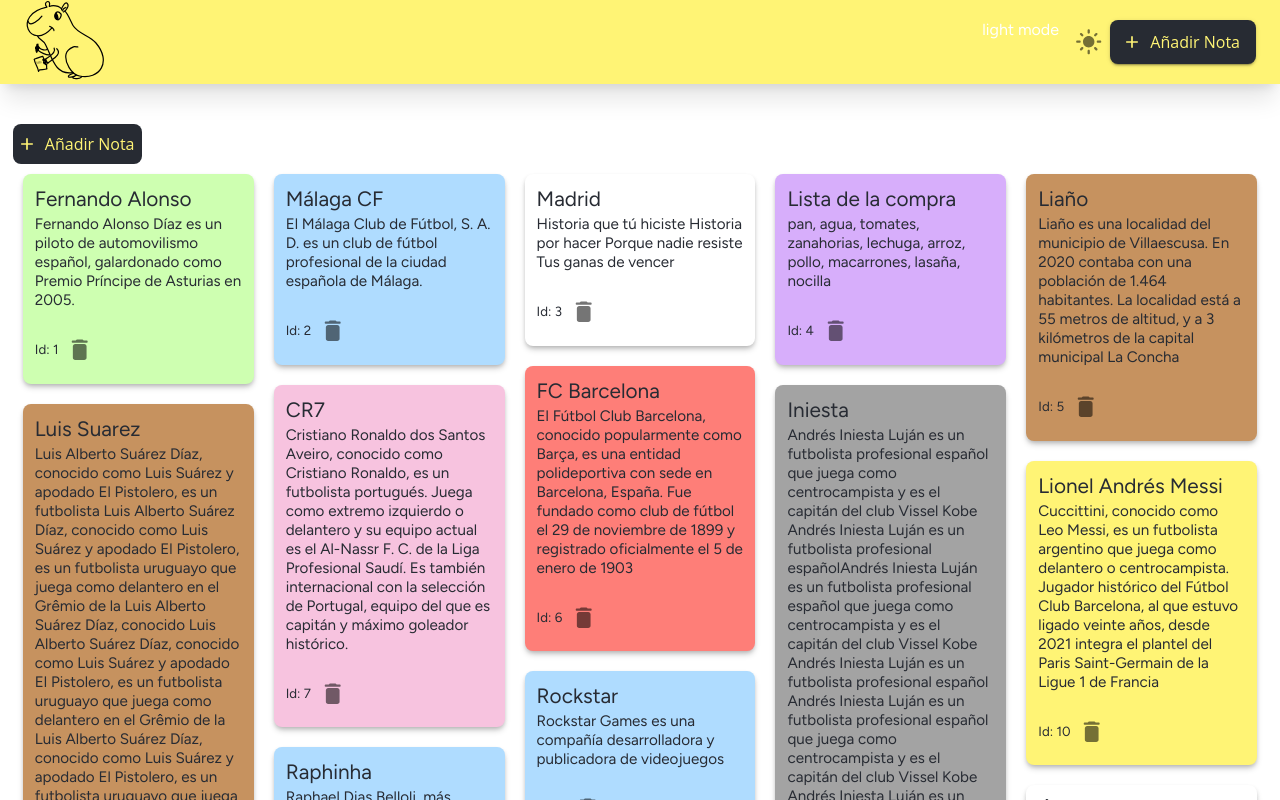
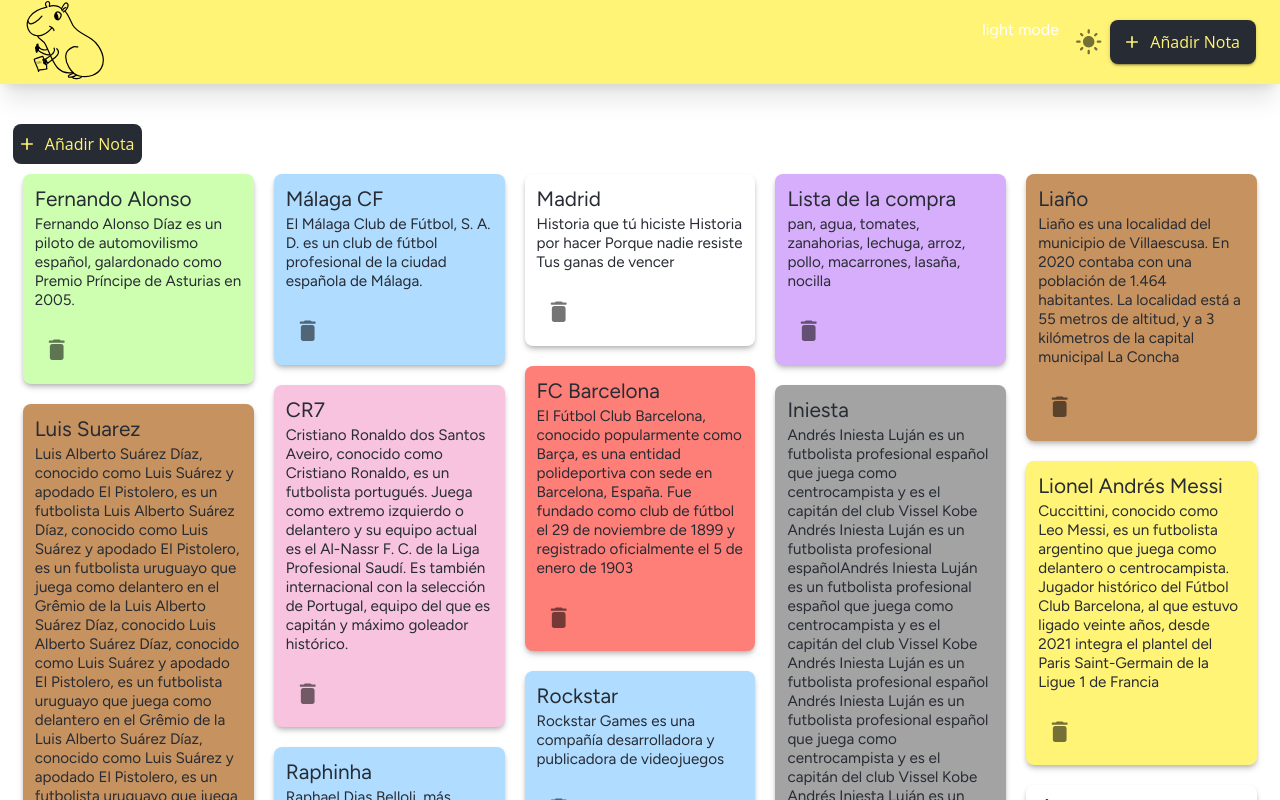
Before and after one commit to santihergon/capynotes, a React (Create React App) app: page / in a window 1280 px wide. Shown: the top 800 px of the page. Built offline with nearby package versions, Linux system fonts and the light colour scheme.

Commit message:
note order and createdAt Finished

```diff
--- a/src/views/NoteList.jsx
+++ b/src/views/NoteList.jsx
@@ -103,8 +103,6 @@
                       <span className='textContent'>{data.content}</span>
                     </div>
                     <br></br>
-                    <small>Id: {data.id}</small>
-
                     {/*<div className='pregunta'>
                       <small>Created at: </small>
                       <small>{data.created_at}</small>*/}
```
